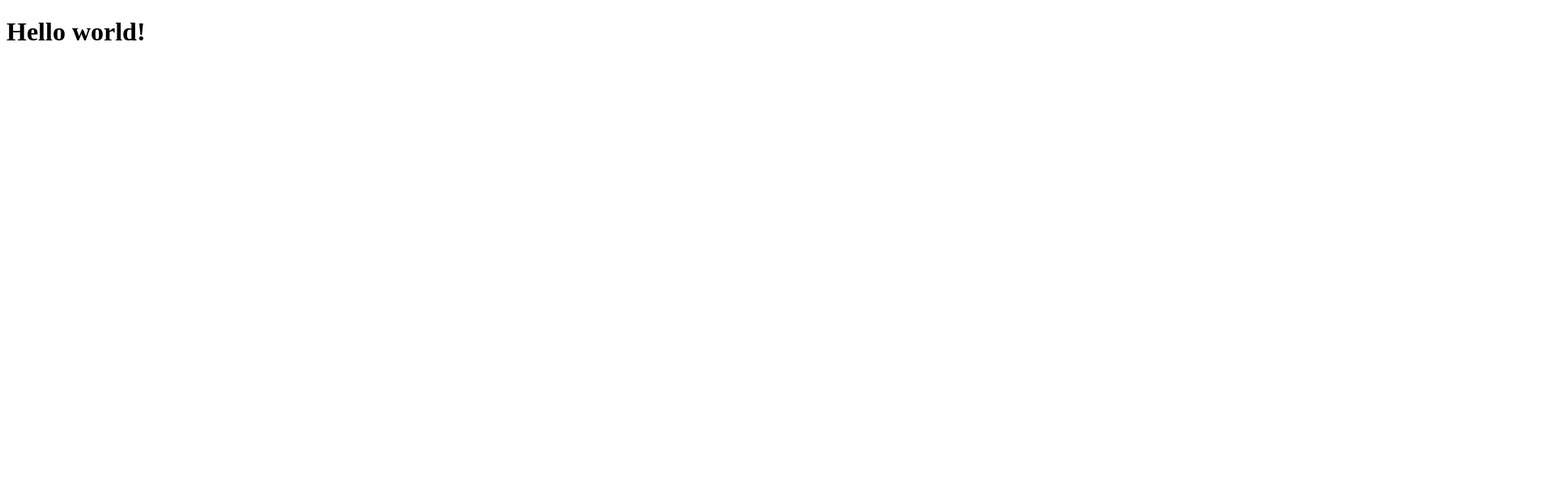
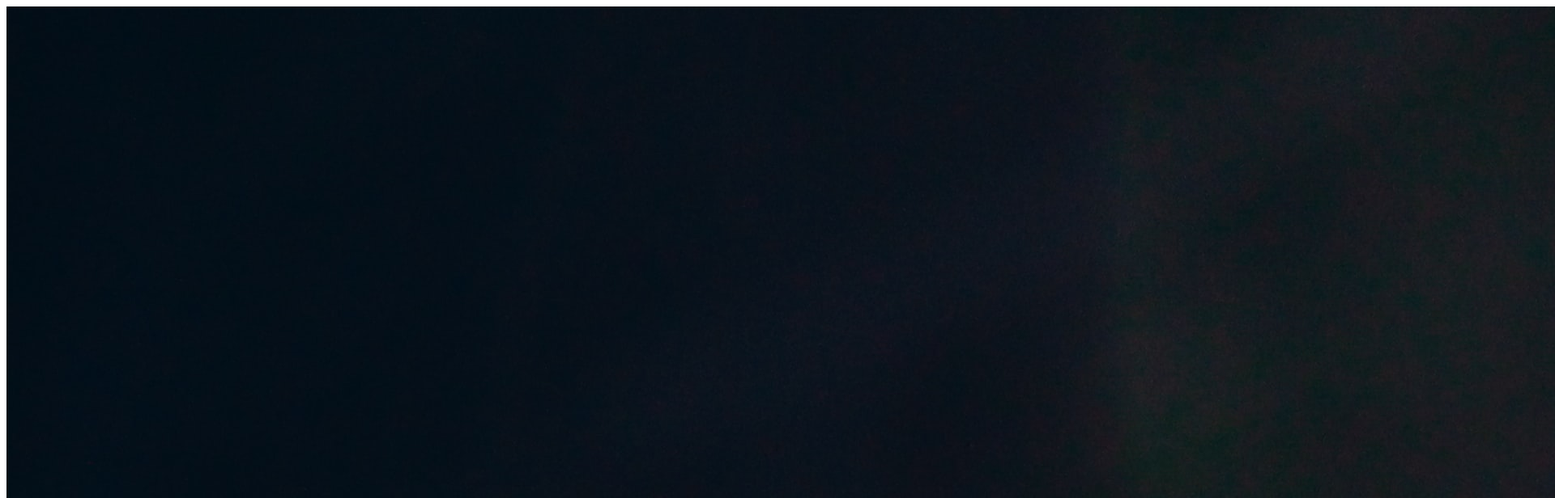
Before and after one commit to miguelcoria94/react-context-wt, a React (Create React App) app in the folder react-context-pups-starter/: page / in a window 1280 px wide. Shown: the top 616 px of the page at 81% size, 1920 px wide, since content can reach past the window. Built offline with nearby package versions, Linux system fonts and the light colour scheme.

Commit message:
fix npm audit

```diff
--- a/react-context-pups-starter/src/App.js
+++ b/react-context-pups-starter/src/App.js
@@ -3,10 +3,10 @@ import speedy from './pups/speedy-pup.jpg'
 import banana from './pups/banana-pup.jpg'
 import sleepy from './pups/sleepy-pup.jpg'
 
-function App() {
-  return (
-    <h1>Hello world!</h1>
-  );
-}
+const App = () => (
+  <div id="pup">
+    <img src={speedy} alt='pup' />
+  </div>
+)
 
 export default App;
```
